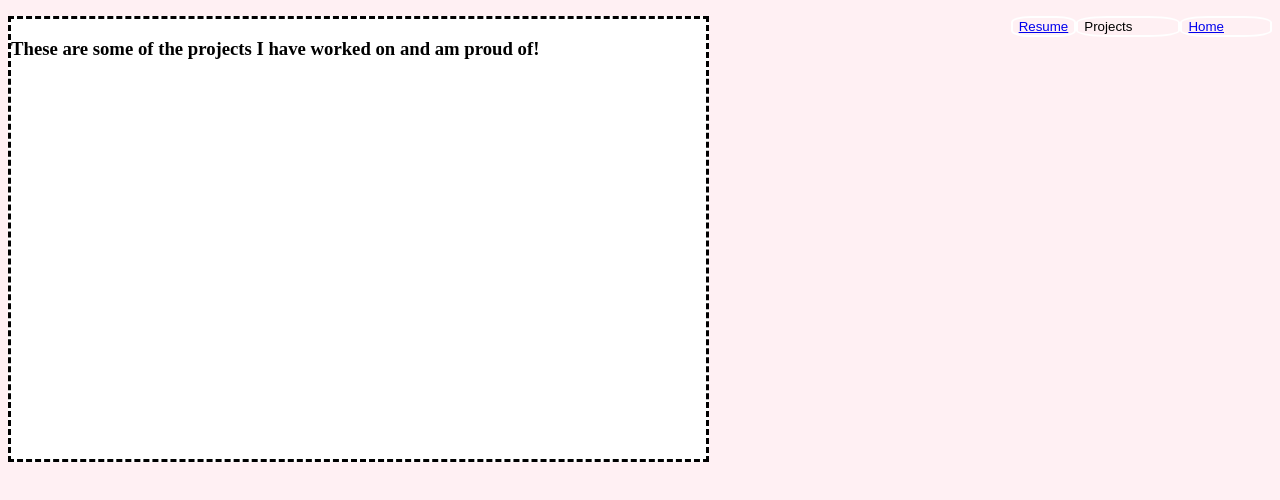
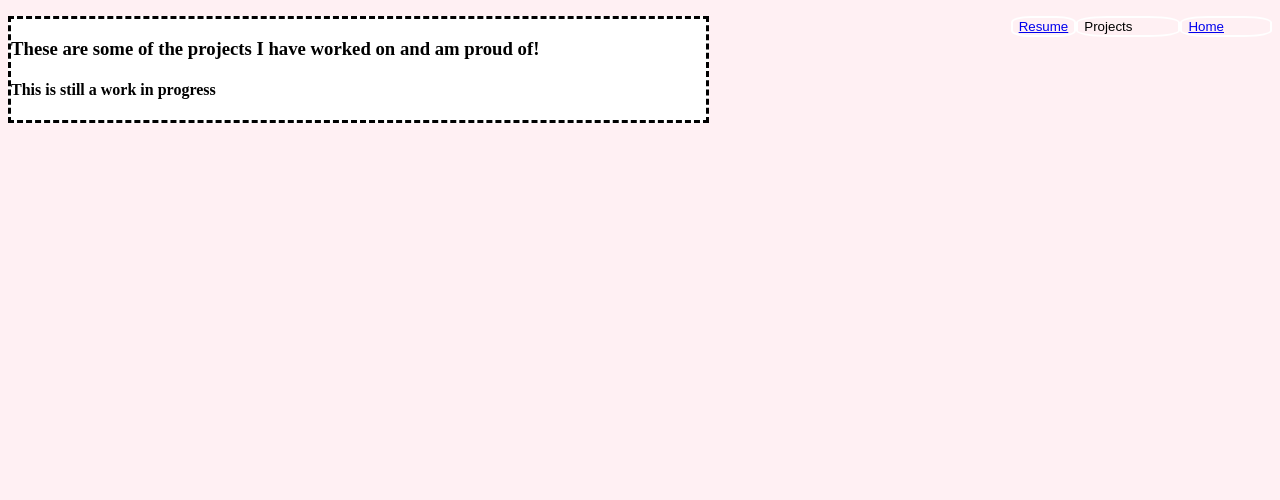
Before and after one commit to Jeninuwin/JennyNguyen, a plain HTML site: page project.html in a window 1280 px wide. Drawn offline with Linux system fonts and the light colour scheme.

Commit message:
Update project.html

```diff
--- a/project.html
+++ b/project.html
@@ -26,8 +26,11 @@
     <button class = "horizontal"><a href="https://drive.google.com/file/d/1dNxrHnv_kU_e5vi1kkYQjgKAFP-ardUn/view?usp=sharing">Resume</a></button>
   </center>
   </ul>
-  <main>
+  <main class="about">
     <h3>These are some of the projects I have worked on and am proud of!</h3>
+    <h4>
+      This is still a work in progress
+    </h4>
   </main>
 </body>
 </html>
```
